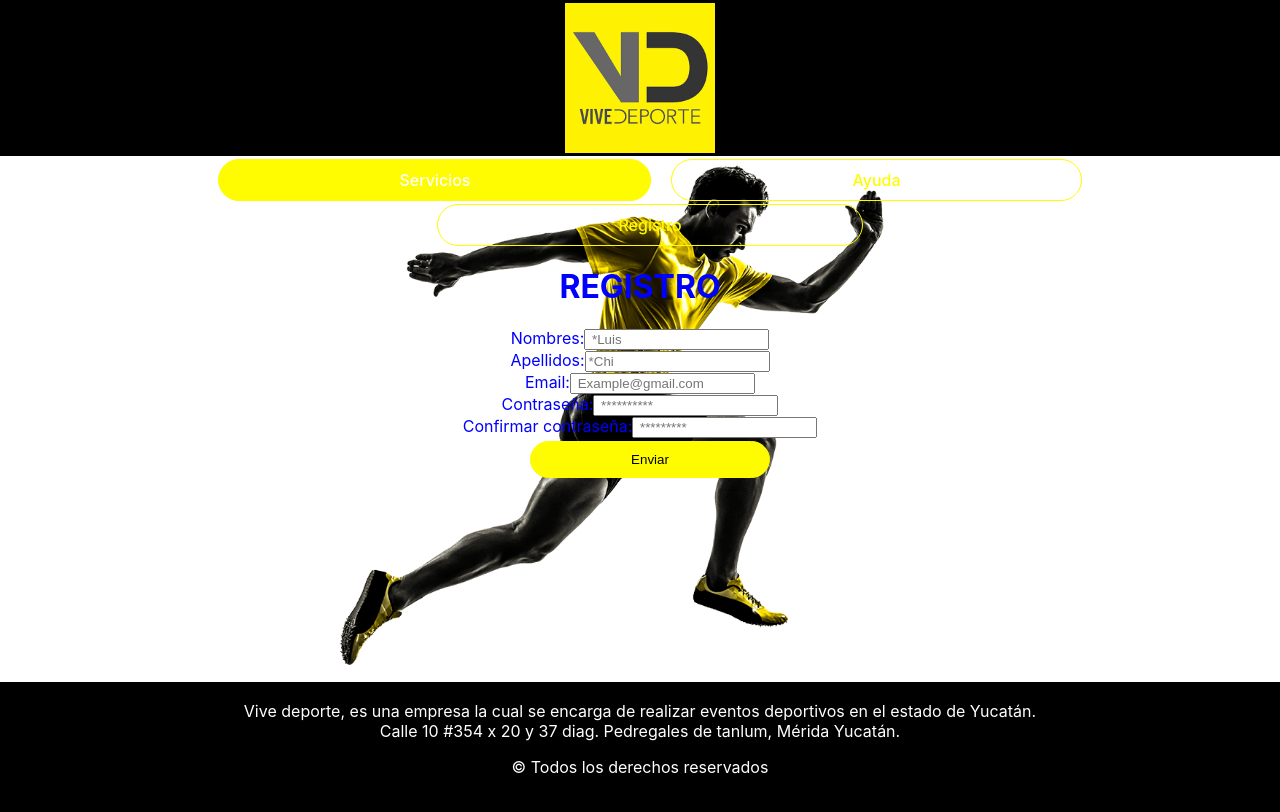
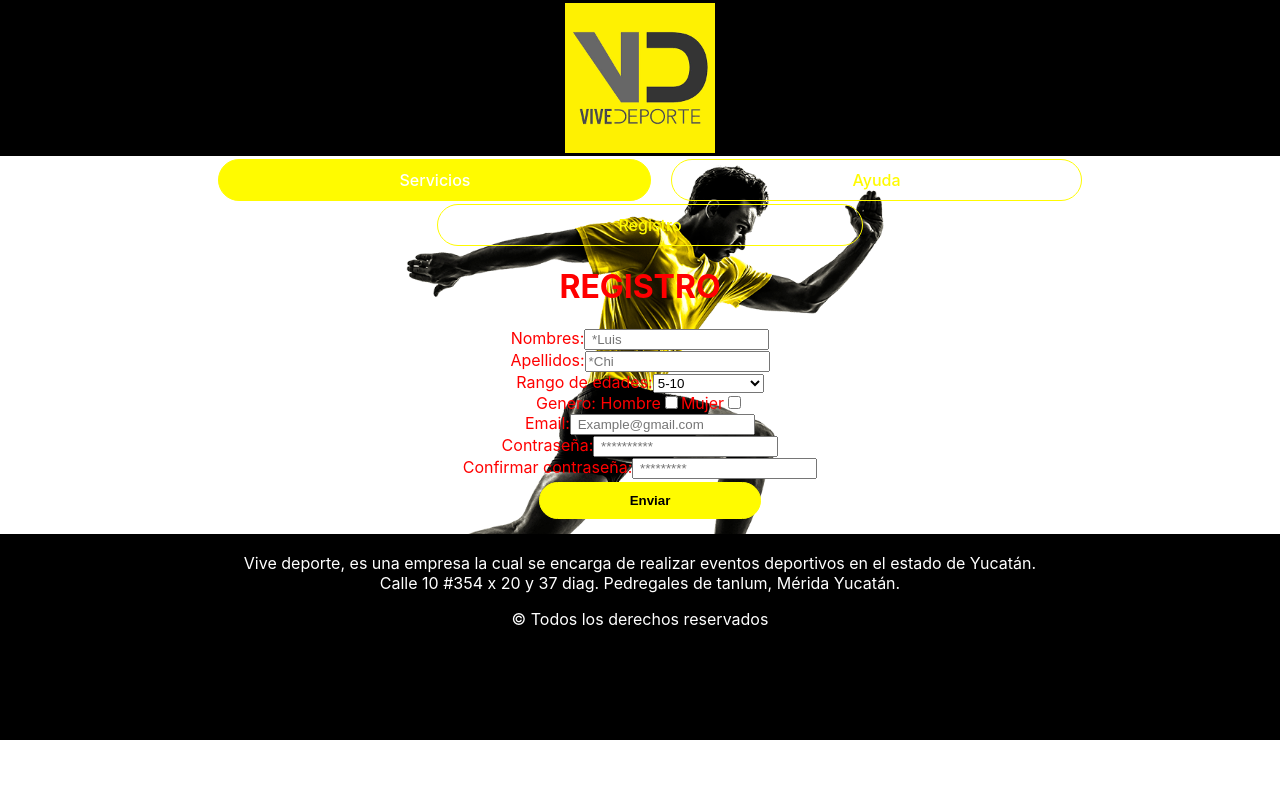
Before and after one commit to Luis-Tuyu/vive_deporte, a React (Create React App) app: page /#/Registro in a window 1280 px wide. Shown: the top 812 px of the page. Built offline with nearby package versions, Linux system fonts and the light colour scheme.

Commit message:
Cambio de tipo de proyecto

```diff
--- a/src/App.css
+++ b/src/App.css
@@ -46,6 +46,7 @@ body::before{
   text-align: center;
   color: black;
   margin: auto;
+  background: white;
 }
 #eventos{
   position: relative;
@@ -75,10 +76,10 @@ body::before{
   float: left;
 }
 .formularios{
-  color: blue;
-  width: 500px;
-  height: 400px;
-  margin: 10px auto ;
+  color:red;
+  width: 100%;
+  height: auto;
+  margin: auto ;
   /*border: 2px black solid;*/
 }
 .Cuadros{
@@ -153,9 +154,9 @@ body::before{
   position: relative;
   display: inline-block;
   border: #FFFB00 solid 1px;
-  padding: 10px 100px;
+  padding: 10px 90px;
   color: black;
-  font-weight: 500;
+  font-weight: 700;
   text-decoration: none;
   background: #FFFB00;
   transition: all 0.5s ease;
--- a/src/componentes/Formulario.js
+++ b/src/componentes/Formulario.js
@@ -9,17 +9,20 @@ class formulario extends Component{
             apellido: '',
             correo: '',
             contraseña: '',
-            rcontraseña:''
+            rcontraseña:'',
+            edades:' ',
+            hombre: false,
+            mujer: false
         };
         this.handleInputChange = this.handleInputChange.bind(this);
     }
 
     handleInputChange(event) {
         const target = event.target;
-        const value = '';
+        const value = target.type === 'checkbox' ? target.checked : target.value;;
         const name = target.name;
 
-        this.setState({[name]: target.value});
+        this.setState({[name]: value});
     }
 /*
     handleChange(event) {
@@ -31,6 +34,7 @@ class formulario extends Component{
         var y=document.formu.rcontraseña.value;
         if (y!=x) {
             alert('Contraseñas diferentes');
+            event.preventDefault();
         }else{
             alert('Envio satisfactorio');
             event.preventDefault();
@@ -59,6 +63,26 @@ class formulario extends Component{
                 </label>
                 <br/>
                 <label>
+                    Rango de edades:
+                    <select value={this.state.edades} onChange={this.handleInputChange} >
+                        <option value="categoria1">5-10</option>
+                        <option value="categoria2">11-20</option>
+                        <option value="categoria3">21-30</option>
+                        <option value="categoria4">30 en adelante</option>
+                    </select>
+                </label>
+                <br/>
+                <label>Genero:    </label>
+                <label>
+                    Hombre
+                    <input type="checkbox" name="hombre" checked={this.state.hombre} onChange={this.handleInputChange}/>
+                </label>
+                <label>
+                    Mujer
+                    <input type="checkbox" name="mujer" checked={this.state.mujer} onChange={this.handleInputChange}/>
+                </label>
+                 <br/>
+                <label>
                     Email:
                     <input name="correo"  placeholder=" Example@gmail.com" type="Email"  required value={this.state.correo} onChange={this.handleInputChange} />
                 </label>
--- a/src/componentes/Popup.js
+++ b/src/componentes/Popup.js
@@ -6,7 +6,7 @@ class popup extends Component{
     state={};
     render(){
         return(
-            <Popup trigger={<button className=" App bfan2"> Usuario </button>} modal>
+            <Popup trigger={<button className="bfan2"> {this.props.name} </button> } modal>
     {close => (
       <div>
         <a className="close" onClick={close}>
--- a/src/paginas/Home.js
+++ b/src/paginas/Home.js
@@ -16,8 +16,9 @@ const home = () => {
             <h1>¡Bienvenido! al nuevo portal de</h1>
             <h1>Vive Deporte</h1>
             <h2>Un mal dia puede mejorar si sales a correr</h2>
+            <BFantasma nombre="Conoce más" link="/Servicios"/>
         </body>
-        <BFantasma nombre="Conoce más" link="/Servicios"/>
+
         <Pie />
          </div>
 
--- a/src/paginas/Servicios.js
+++ b/src/paginas/Servicios.js
@@ -14,15 +14,15 @@ const servicios = () => {
         <BFantasmas nombre="Servicios" nombre2="Ayuda" nombre3="Registro"/>
         <body id="home">
             <h1>Usuarios</h1>
-                <div>
-                    <Popup nombre="Enviar" nombre2="Cancelar"/>
+                <div className="bfan2">
+                    <Popup name="Usuarios"/>
                     <Link to="/Eventos" className="bfan2 secundario"> Registro de carreras</Link>
                 </div>
 
             <hr></hr>
             <h1>Administradores</h1>
-        |   <div>
-                <Link to="/Servicios" className="bfan2">Adiministrar servicios </Link>
+            <div className="bfan2">
+                <Popup name="Administradores"/>
                 <Link to="/Ayuda" className="bfan2 secundario"> Registro de carreras</Link>
                 <Link to="/Ayuda" className="bfan2 tercero"> Edicion de Datos</Link>
             </div>
```
